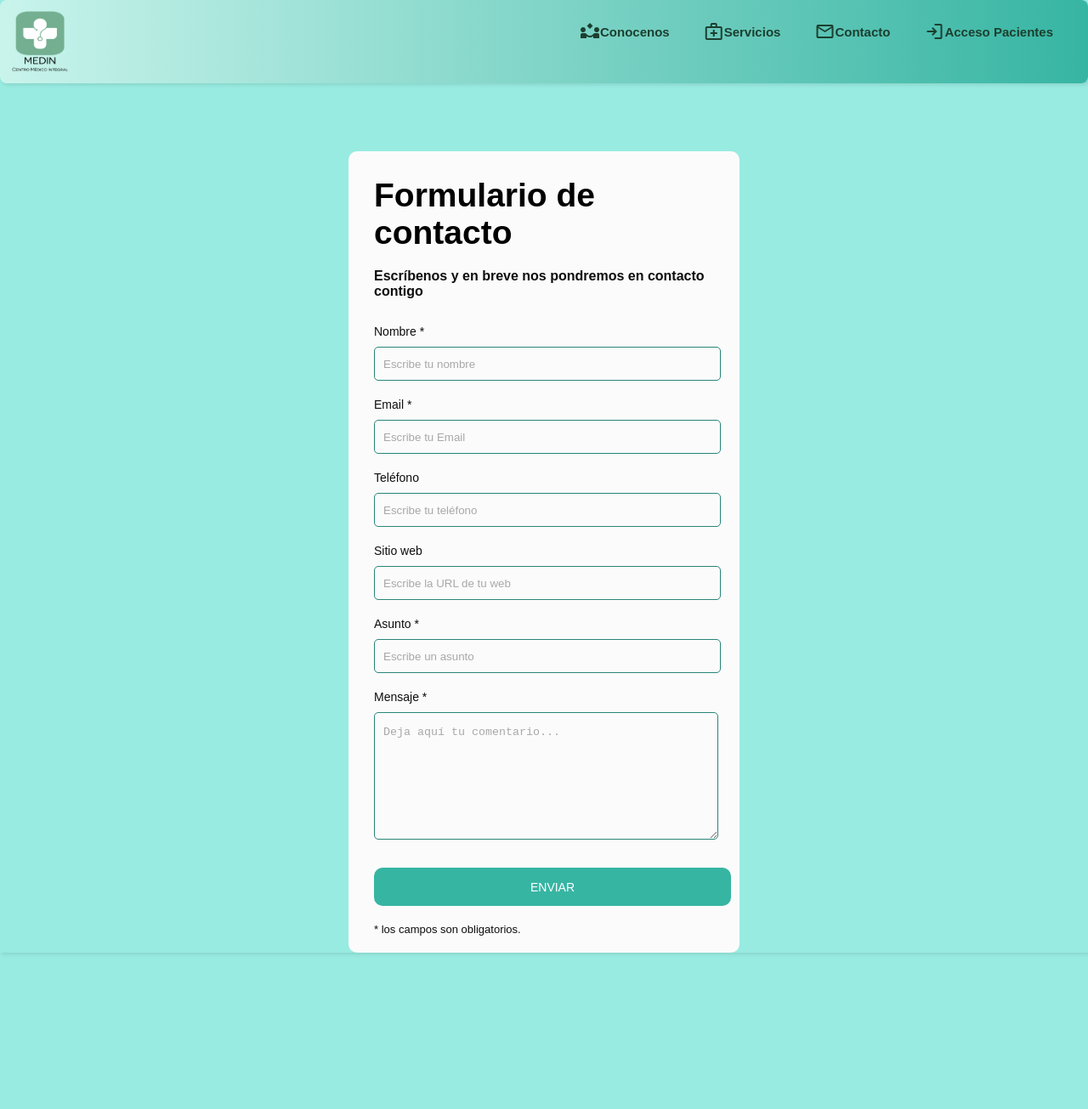
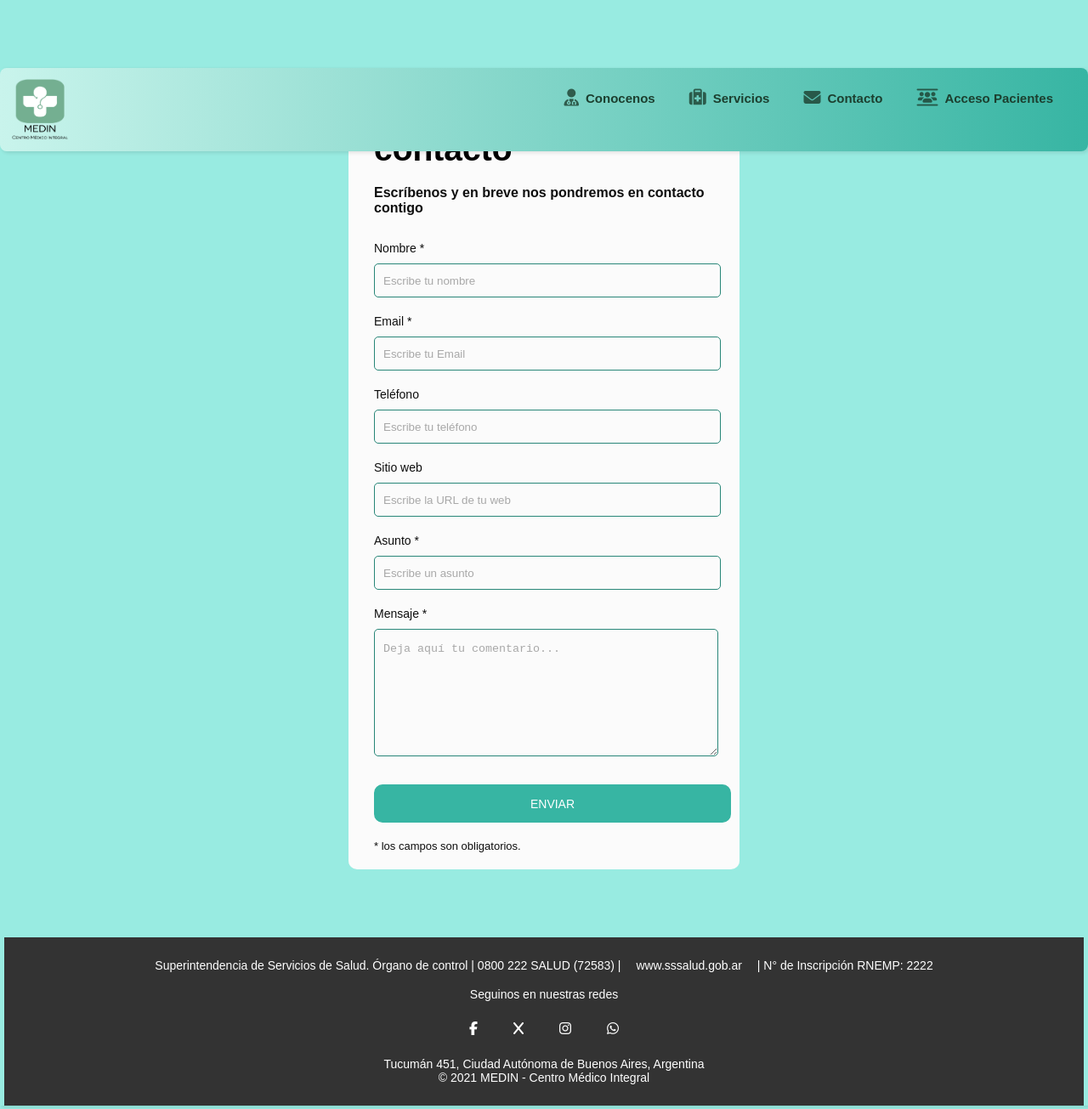
Before and after one commit to MCicchelliMauro/CentroMedicoIntegral, a plain HTML site: page html/contacto.html in a window 1280 px wide. Shown: the whole page at 85% size. Before the commit the page ends 1201 px from the top, so only its background shows below. Drawn offline with nearby package versions, Linux system fonts and the light colour scheme.

Commit message:
Agregando barra de navegacion a los distinto archivos HTML

```diff
--- a/assets/css/style.css
+++ b/assets/css/style.css
@@ -45,6 +45,7 @@ body {
     display: block;
     justify-content: space-between;
     align-content: space-between;
+    position: fixed;
     padding: 1px ;
     background:linear-gradient(to right, #c9f4ec, #37b5a3);
     box-shadow: 2px 2px 4px rgba(0, 0, 0, 0.1);
@@ -57,6 +58,8 @@ body {
     -o-border-radius:0.5rem   ;
 }
 
+
+
 .menu_nav {
     display: flex;
     float: right;
@@ -66,6 +69,7 @@ body {
     margin: 0;
     padding: 0.5rem;
     margin-right: 1rem;
+
 
 }
 
--- a/assets/css/stylecontacto.css
+++ b/assets/css/stylecontacto.css
@@ -1,3 +1,9 @@
+
+html, body {
+    margin: 0;
+    padding: 0;
+  }
+
 .contact_form{
     display: flex;
     width: 460px;
@@ -117,3 +123,10 @@ p{
     background-color: #c9f4ec;
 
 }
+
+footer p {
+    color: #fff;
+    font-size: 14px;
+    margin: 0;
+    padding: 0;
+}
--- a/assets/css/stylelogin.css
+++ b/assets/css/stylelogin.css
@@ -4,7 +4,13 @@
   box-sizing: border-box;
 }
 
-body {
+body, html {
+  margin: 0;
+  padding: 0;
+}
+
+
+main {
   background: #f4f4f4;
   display: flex;
   justify-content: center;
--- a/html/contacto.html
+++ b/html/contacto.html
@@ -9,11 +9,10 @@
 
     <link rel="preconnect" href="https://fonts.googleapis.com">
     <link rel="preconnect" href="https://fonts.gstatic.com" crossorigin>
-    <link rel="stylesheet"
-        href="https://fonts.googleapis.com/css2?family=Material+Symbols+Outlined:opsz,wght,FILL,GRAD@24,400,0,0" />
-    <link
-        href="https://fonts.googleapis.com/css2?family=Indie+Flower&family=Montserrat:ital,wght@0,100..900;1,100..900&display=swap"
-        rel="stylesheet">
+    <link href="https://fonts.googleapis.com/css2?family=Indie+Flower&family=Montserrat:ital,wght@0,100..900;1,100..900&display=swap" rel="stylesheet">
+    <link rel="stylesheet" href="https://cdnjs.cloudflare.com/ajax/libs/font-awesome/5.15.3/css/all.min.css">
+    <script src="https://kit.fontawesome.com/3e00fe1c2c.js" crossorigin="anonymous"></script>
+
 
 
     <!-- !Link a hoja de estilos -->
@@ -21,44 +20,39 @@
     <link rel="stylesheet" href="../assets/css/style.css">
     <link rel="stylesheet" href="../assets/css/stylecontacto.css">
 
-    <title>MEDIN - Centro Médico Integral</title>
+    <title>MEDIN - Contacto</title>
 </head>
 
 <body>
 
-    <div class="container">
+
         <header>
             <div class="header_div">
-                <a href="/index.html"> <img class="logo" src="../assets/img/logos/logo.png" alt="logo"></a>
+              <a href="../index.html">  <img class="logo" src="../assets/img/logos/logo.png" alt="logo" ></a>
                   <nav class="nav">
+                    <input type="checkbox" id="menu-toggle" />
+                    <label for="menu-toggle" class="hamburger">&#9776;</label>
                       <ul class="menu_nav">
 
-                        <li><a href="./html/conocenos.html">
-                                <span class="material-symbols-outlined">
-                                    partner_exchange
-                                </span> Conocenos</a></li>
-                        <li><a href="./html/servicios.html">
-                                <span class="material-symbols-outlined">
-                                    medical_services
-                                </span> Servicios</a></li>
-                        <li><a href="./html/contacto.html">
-                                <span class="material-symbols-outlined">
-                                    mail
-                                </span> Contacto</a></li>
+                          <li><a href="../html/conocenos.html">
+                            <i class="fa-solid fa-user-doctor"></i> Conocenos</a></li>
+                          <li><a href="../html/servicios.html">
+                            <i class="fa-solid fa-suitcase-medical"></i> Servicios</a></li>
+                          <li><a href="../html/contacto.html">
+                            <i class="fa-solid fa-envelope"></i> Contacto</a></li>
                           <li>
-                            <a href="./html/login.html">
-                                <span class="material-symbols-outlined">
-                                    login
-                                </span> Acceso Pacientes</a>
+                            <a href="../html/login.html">
+                              <i class="fa-solid fa-users-between-lines"></i> Acceso Pacientes</a>
 
                           </li>
                         </ul>
                   </nav>
 
                 </div>
+
           </header>
 
-        <body>
+
 
             <!-- formulario de contacto -->
 
@@ -130,6 +124,27 @@
                 </div>
             </div>
 
+            <footer class="footer nav">
+                <div class="div-1">
+                  <p>Superintendencia de Servicios de Salud. Órgano de control | 0800 222 SALUD (72583) | <a
+                      href="https://www.argentina.gob.ar/sssalud" target="_blank">www.sssalud.gob.ar</a> | N° de Inscripción
+                    RNEMP: 2222</p>
+                </div>
+                <div class="div-2">
+                  <p>Seguinos en nuestras redes</p>
+                  <section class="social-media">
+                    <a href="#"><i class="fab fa-facebook-f"></i></a>
+                    <a href="#"><i class="fab fa-x"></i></a>
+                    <a href="#"><i class="fab fa-instagram"></i></a>
+                    <a href="#"><i class="fab fa-whatsapp"></i></a>
+                  </section>
+                  <section class="address">
+                    <p>Tucumán 451, Ciudad Autónoma de Buenos Aires, Argentina</p>
+                    <p>© 2021 MEDIN - Centro Médico Integral</p>
+                  </section>
+                </div>
+              </footer>
+
         </body>
 
 </html>
```
Also changed, not shown: html/login.html (+51 -0 lines), index.html (+18 -12 lines). Lines whose indentation alone changed are shown as unchanged.
